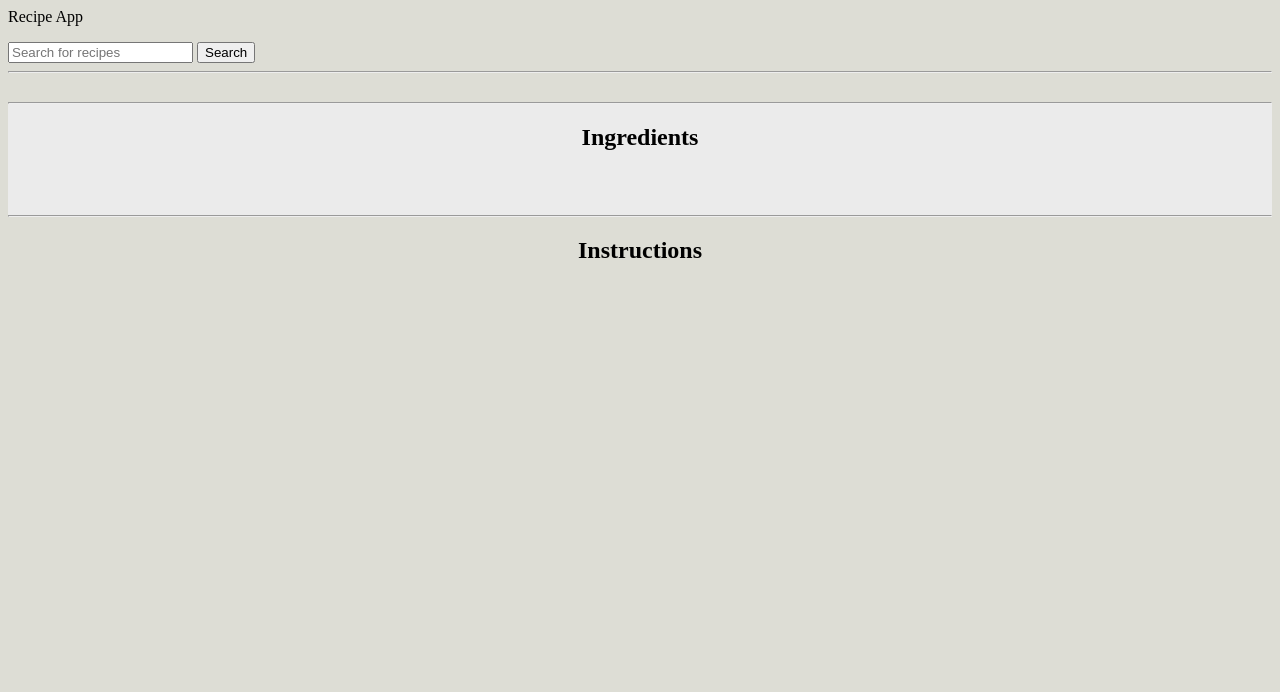
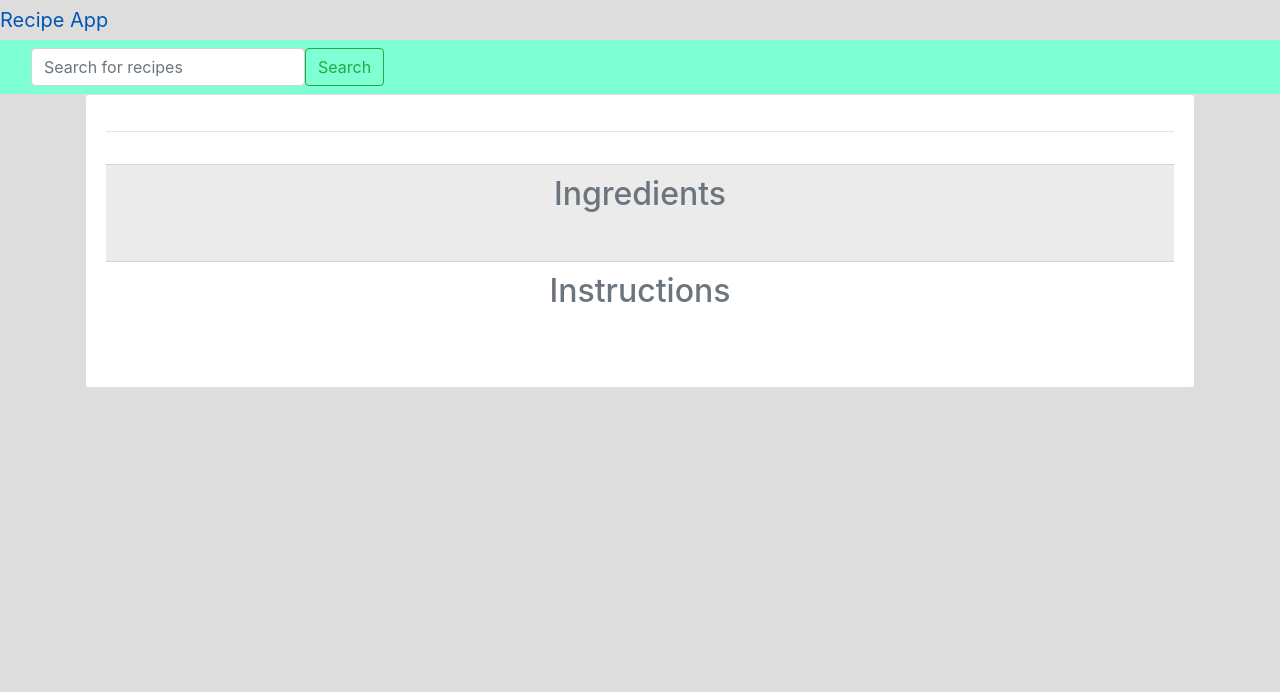
Before and after one commit to Wesley-Chok/CPSC-362-Project, a Flask app: page /recipe/1 in a window 1280 px wide. Shown: the top 692 px of the page. Run offline with Flask 2, Linux system fonts and the light colour scheme; data that the repository does not hold is empty; some libraries are stand-ins or nearby versions.

Commit message:
Formatting changes

```diff
--- a/static/css/style.css
+++ b/static/css/style.css
@@ -1,3 +1,15 @@
+body {
+    background-color: rgba(219, 219, 219, 0.918);
+}
+
+.site-header {
+    margin: 0 auto;
+}
+
+.navbar {
+    background-color: aquamarine;
+}
+
 .footer {
     position: fixed;
     bottom: 0;
@@ -20,3 +32,34 @@
     border-radius: 4px;
     text-decoration: none;
 }
+
+img {
+    display: block;
+    margin-left: auto;
+    margin-right: auto;
+}
+
+div.search-center {
+    text-align: center;
+}
+
+div.list-center {
+    text-align: center;
+}
+
+ul.card-text {
+    display: inline-block;
+    text-align: left;
+}
+
+pre {
+    text-align: center;
+    font-family: 'Franklin Gothic Medium', 'Arial Narrow', Arial, sans-serif;
+    margin-bottom: 10em 0;
+}
+
+ul {
+    list-style-type: none;
+    margin: 0;
+    padding: 0;
+}
--- a/templates/base.html
+++ b/templates/base.html
@@ -1,14 +1,19 @@
 <!-- base.html -->
 <!DOCTYPE html>
 <html>
-    <body style="background-color: rgba(219, 219, 210, 0.918);"
-    <a class="navbar-brand">Recipe App</a>
 <head>
+    <meta charset="utf-8">
+    <meta name="viewport" content="width=device-width, initial-scale=1">
     <title>{% block title %}{% endblock %}</title>
+    <link rel="stylesheet" href="https://stackpath.bootstrapcdn.com/bootstrap/4.3.1/css/bootstrap.min.css" integrity="sha384-ggOyR0iXCbMQv3Xipma34MD+dH/1fQ784/j6cY/iJTQUOhcWr7x9JvoRxT2MZw1T" crossorigin="anonymous">
     <link rel="stylesheet" href="{{ url_for('static', filename='css/style.css') }}">
 </head>
 <body>
-    <nav class="navbar navbar-expand-lg navbar-light bg-light">
+    <header class="site-header">
+        <a class="navbar-brand" href="{{ url_for('home')}}">Recipe App</a>
+    </header>
+
+    <nav class="navbar navbar-expand-lg navbar-light sticky-top">
         <div class="container-fluid">
             <div class="collapse navbar-collapse" id="navbarNav">
                 <ul class="navbar-nav me-auto mb-2 mb-lg-0">
--- a/templates/recipe.html
+++ b/templates/recipe.html
@@ -1,25 +1,6 @@
 {% extends 'base.html' %}
 
 {% block content %}
-<style>
-  img {
-    display: block;
-    margin-left: auto;
-    margin-right: auto;
-  }
-  div.list-center {
-    text-align: center;
-  }
-  ul.card-text {
-    display: inline-block;
-    text-align: left;
-  }
-  pre {
-    text-align: center;
-    font-family: 'Franklin Gothic Medium', 'Arial Narrow', Arial, sans-serif;
-    margin-bottom: 10em 0;
-  }
-</style>
 <div class="card mb-3">
     <div class="card-body">
         <hr>
```
Also changed, not shown: templates/search.html (+0 -20 lines). Lines whose indentation alone changed are shown as unchanged.
